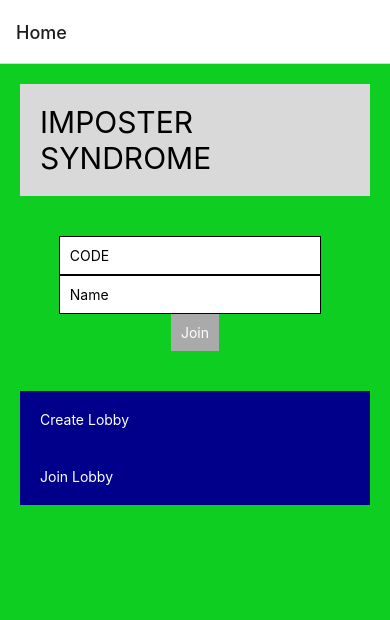
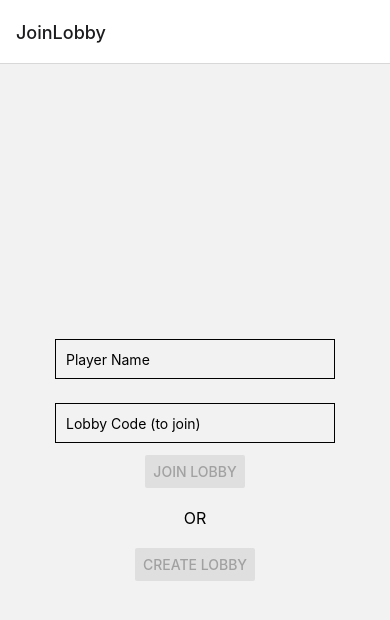
Before and after one commit to erik123567/imposter, a React Native app: screen / in a window 390 px wide. Shown: the top 620 px of the page. Built offline with nearby package versions, Linux system fonts and the light colour scheme.

Commit message:
name required to start lobby or join

```diff
--- a/App.js
+++ b/App.js
@@ -15,7 +15,7 @@ const Stack = createNativeStackNavigator();
 export default function App() {
   return (
     <NavigationContainer>
-      <Stack.Navigator initialRouteName="Home">
+      <Stack.Navigator initialRouteName="JoinLobby">
         <Stack.Screen name="Home" component={HomeScreen} />
         <Stack.Screen name="Lobby" component={LobbyScreen} />
         <Stack.Screen name="PayWall" component={PayWall} />
--- a/assets/LobbyJoinScreen.js
+++ b/assets/LobbyJoinScreen.js
@@ -1,63 +1,118 @@
 import React, { useState } from 'react';
-import { View, TextInput, Button, StyleSheet } from 'react-native';
-import { getDatabase, ref, set, get } from 'firebase/database'; // Import Firebase functions
-import { app } from './firebaseConfig'; // Import the initialized app
-import { useNavigation } from '@react-navigation/native'; // Import useNavigation
+import { View, TextInput, Button, Text, StyleSheet, Alert } from 'react-native';
+import { initializeApp } from 'firebase/app';
+import { getDatabase, ref, set, get } from 'firebase/database';
+import { useNavigation } from '@react-navigation/native';
 
-
-// Initialize the database
-const database = getDatabase(app);
+const firebaseConfig = {
+  apiKey: "AIzaSyBMJlsG1yZruHcpBR4814NQSE968NgTeXw",
+  authDomain: "imposter-57927.firebaseapp.com",
+  databaseURL: "https://imposter-57927-default-rtdb.firebaseio.com",
+  projectId: "imposter-57927",
+  storageBucket: "imposter-57927.appspot.com",
+  messagingSenderId: "438163133710",
+  appId: "1:438163133710:web:5355943ed5d1a9e337f35f",
+  measurementId: "G-SV3XXY8SKT"
+};
+initializeApp(firebaseConfig);
+const database = getDatabase();
+const generateLobbyCode = () => {
+  let code = '';
+  for (let i = 0; i < 5; i++) {
+    code += Math.floor(Math.random() * 10); // Generates a number between 0 and 9
+  }
+  return code;
+};
 
 const LobbyJoinScreen = () => {
   const [code, setCode] = useState('');
-  const navigation = useNavigation(); // Hook for navigation
+  const [playerName, setPlayerName] = useState('');
+  const navigation = useNavigation();
 
+  const handleJoinLobby = async () => {
+    if (!code.trim() || !playerName.trim()) {
+      Alert.alert("Error", "Both player name and lobby code are required.");
+      return;
+    }
 
+    // Unique ID generation for each player could be improved, for example, by using Firebase Authentication UID
     const playerDetails = {
-    id: 'player123' + Math.floor(Math.random() * 10000), // Ensure this is unique
-    name: 'Player Name' + Math.floor(Math.random() * 10000)
+      id: `player_${new Date().getTime()}`,
+      name: playerName,
     };
 
-  const handleJoinLobby = async () => {
-    // Assume joinLobby is an async operation
     try {
-      await joinLobby(code, playerDetails); // Your existing join logic
-      // Navigate to LobbyScreen with lobbyCode
-      navigation.navigate('Lobby', { lobbyCode: code });
+      const lobbyExists = await joinLobby(code, playerDetails);
+      if (lobbyExists) {
+        navigation.navigate('Lobby', { lobbyCode: code, playerName: playerName, isHost: false });
+      } else {
+        Alert.alert("Error", "Lobby does not exist.");
+      }
     } catch (error) {
       console.error('Error joining lobby:', error);
+      Alert.alert("Error", "Failed to join the lobby.");
     }
   };
 
-  // Function to join a lobby with a given code
   const joinLobby = async (code, playerDetails) => {
     const lobbyRef = ref(database, `lobbies/${code}`);
 
-    try {
     const snapshot = await get(lobbyRef);
     if (snapshot.exists()) {
-        // Lobby exists, add or update the player in the lobby
       const playersRef = ref(database, `lobbies/${code}/players/${playerDetails.id}`);
+      await set(playersRef, playerDetails);
+      console.log(`Player ${playerDetails.name} joined lobby ${code}`);
+      return true;
+    } else {
+      return false;
+    }
+  };
 
-        await set(playersRef, playerDetails); // Directly set the player's details
-        console.log(`Player ${playerDetails.id} joined lobby ${code}`);
-      } else {
-        console.log('Lobby does not exist.');
+  const createLobby = async () => {
+    let code = generateLobbyCode();
+    let lobbyRef = ref(database, `lobbies/${code}`);
+    let snapshot = await get(lobbyRef);
+
+    while (snapshot.exists()) {
+      code = generateLobbyCode();
+      lobbyRef = ref(database, `lobbies/${code}`);
+      snapshot = await get(lobbyRef);
     }
-    } catch (error) {
-      console.error('Failed to join lobby:', error);
-    }
+
+    const hostDetails = {
+      id: `host_${new Date().getTime()}`,
+      name: playerName,
+    };
+
+    await set(lobbyRef, {
+      host: hostDetails,
+      players: {
+        [hostDetails.id]: hostDetails,
+      },
+      createdAt: Date.now(),
+    });
+
+    console.log('Lobby created with code:', code);
+    navigation.navigate('Lobby', { lobbyCode: code, playerName: playerName, isHost: true });
   };
 
   return (
     <View style={styles.container}>
       <TextInput
         style={styles.input}
-        placeholder="Enter Lobby Code"
+        placeholder="Player Name"
+        value={playerName}
+        onChangeText={setPlayerName}
+      />
+      <TextInput
+        style={styles.input}
+        placeholder="Lobby Code (to join)"
         value={code}
         onChangeText={setCode}
       />
-      <Button title="Join Lobby" onPress={handleJoinLobby} />
+      <Button title="Join Lobby" onPress={handleJoinLobby} disabled={!playerName.trim()} />
+      <Text style={styles.orText}>OR</Text>
+      <Button title="Create Lobby" onPress={createLobby} disabled={!playerName.trim()} />
     </View>
   );
 };
@@ -67,6 +122,7 @@ const styles = StyleSheet.create({
     flex: 1,
     justifyContent: 'center',
     alignItems: 'center',
+    padding: 20,
   },
   input: {
     height: 40,
@@ -75,6 +131,10 @@ const styles = StyleSheet.create({
     padding: 10,
     width: '80%',
   },
+  orText: {
+    marginVertical: 20,
+    fontSize: 16,
+  },
 });
 
 export default LobbyJoinScreen;
```
Lines whose indentation alone changed are shown as unchanged.
